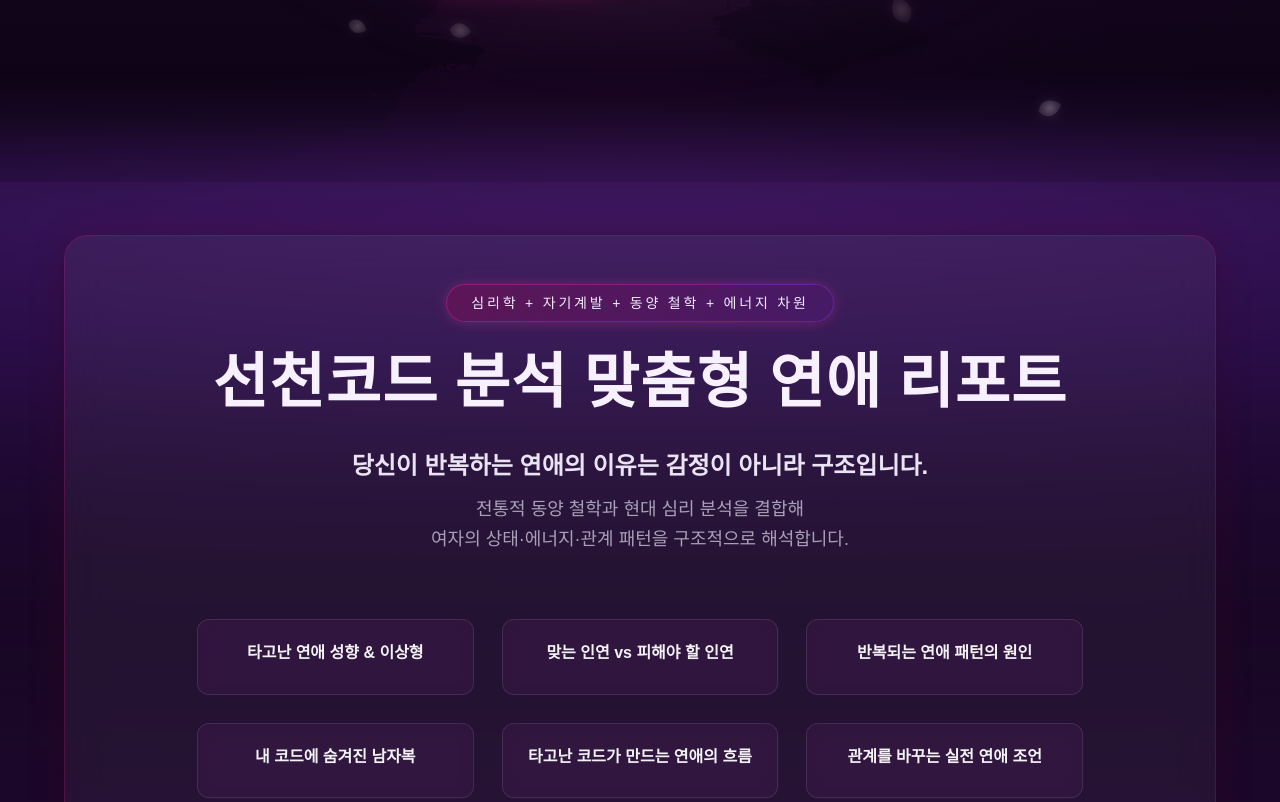
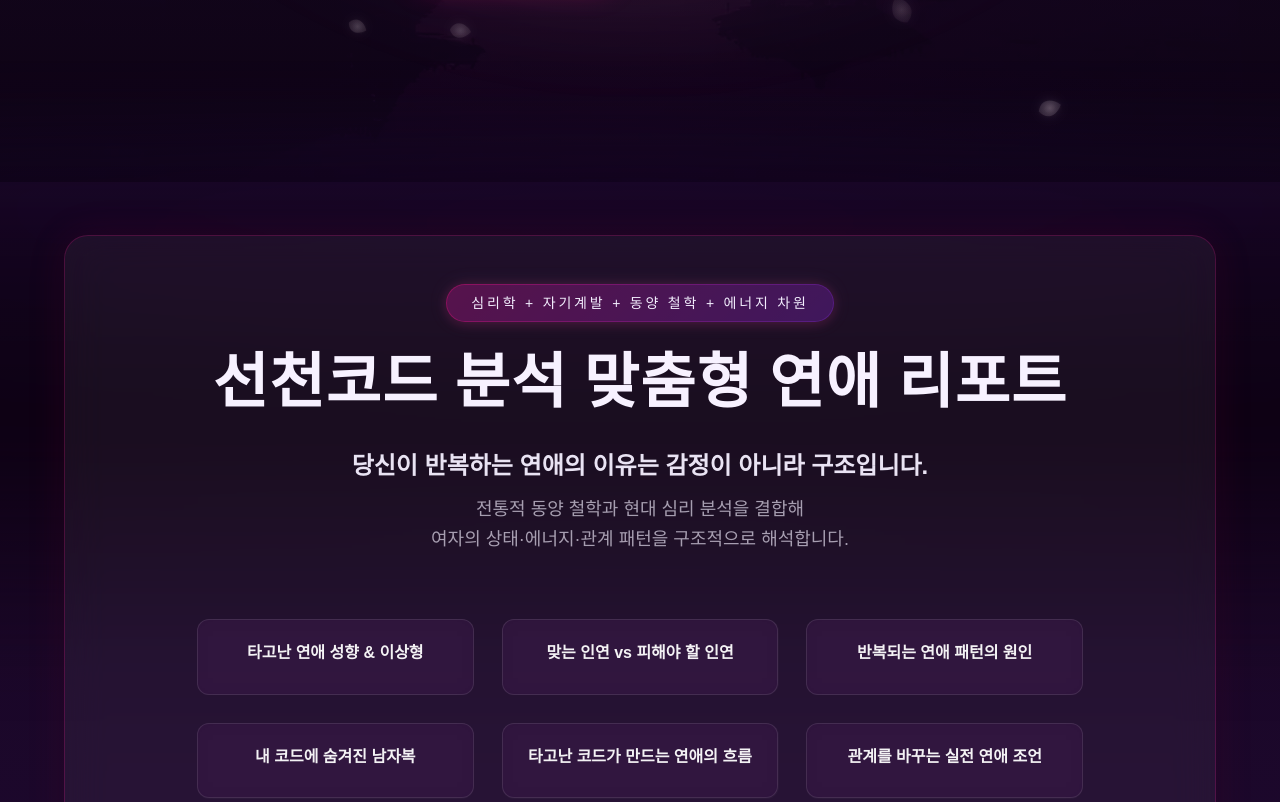
Before and after one commit to woolbo100/buzasun, a Next.js app: page / in a window 1280 px wide. Shown: the part 718-1520 px from the top of the page. Built offline with nearby package versions, Linux system fonts and the light colour scheme.

Commit message:
update design

```diff
--- a/app/page.tsx
+++ b/app/page.tsx
@@ -54,27 +54,25 @@ export default function Home() {
 
         {/* SEAM 블렌딩 레이어 (경계선 제거) */}
         <div
-          className="absolute left-[-25%] right-[-25%] pointer-events-none z-[1]"
+          className="absolute left-[-20%] right-[-20%] pointer-events-none z-[1]"
           style={{
             top: '700px',
-            height: '680px',
-            transform: 'translateY(160px)',
+            height: '560px',
+            transform: 'translateY(140px)',
             background: `
-              radial-gradient(ellipse 200% 100% at 50% 0%,
-                rgba(170, 70, 255, 0.32) 0%,
-                rgba(120, 45, 230, 0.22) 30%,
-                rgba(60, 20, 120, 0.15) 50%,
-                rgba(26, 7, 38, 0.08) 70%,
-                rgba(18, 0, 20, 0.00) 85%
+              linear-gradient(to bottom,
+                rgba(10, 0, 14, 0.00) 0%,
+                rgba(10, 0, 14, 0.55) 25%,
+                rgba(10, 0, 14, 0.85) 55%,
+                rgba(10, 0, 14, 0.00) 100%
               ),
-              linear-gradient(to bottom,
-                rgba(26, 7, 38, 0.00) 0%,
-                rgba(26, 7, 38, 0.45) 45%,
-                rgba(20, 6, 31, 0.35) 65%,
-                rgba(18, 0, 20, 0.00) 100%
+              radial-gradient(ellipse 170% 90% at 50% 18%,
+                rgba(60, 15, 110, 0.20) 0%,
+                rgba(35, 8, 70, 0.18) 35%,
+                rgba(18, 0, 20, 0.00) 75%
               )
             `,
-            filter: 'blur(38px)',
+            filter: 'blur(34px)',
             opacity: 0.95,
             mixBlendMode: 'normal',
           }}
```
